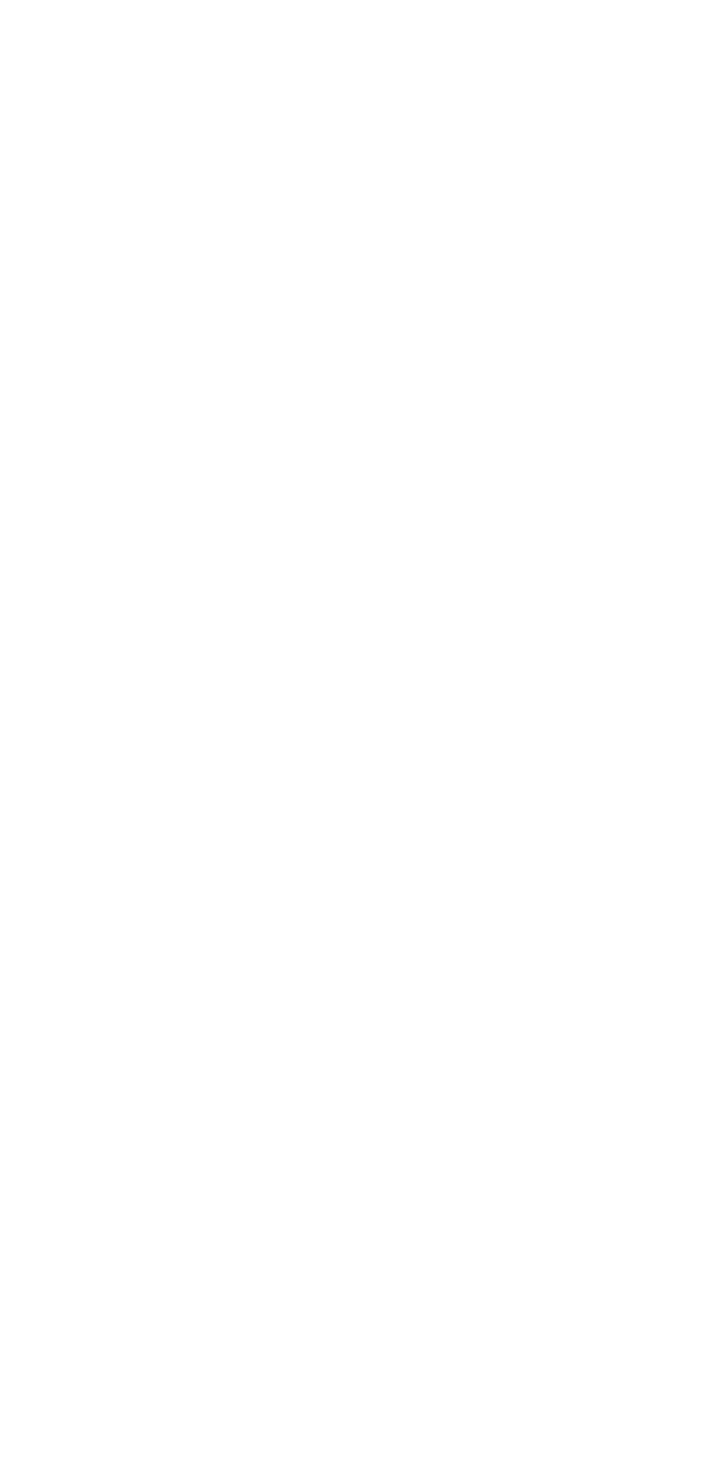
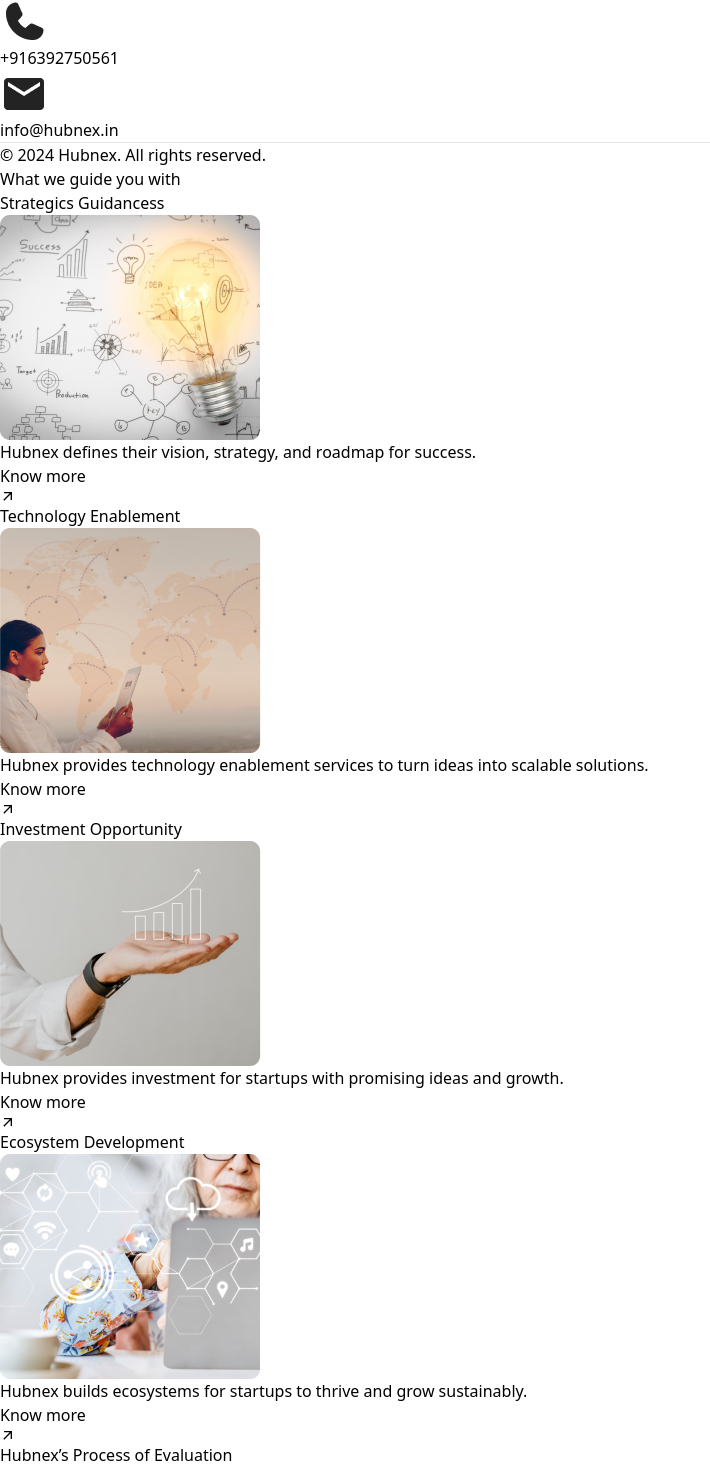
Before and after one commit to Harshaltwc123/react-deploy-vercel, a React (Vite) app: page / in a window 1280 px wide. Shown: the part 8177-9647 px from the top of the page, without its empty margins (0-710 px from the left). Before the commit the page ends 7403 px from the top, so only its background shows below. Built offline with nearby package versions, Linux system fonts and the light colour scheme.

Commit message:
first commit1

```diff
--- a/src/App.jsx
+++ b/src/App.jsx
@@ -4,6 +4,17 @@ import Faq from "./component/Faq";
 import Ecosystemdevelopment from "./component/Ecosystemdevelopment";
 import Feedbackcard from "./component/Feedbackcard";
 import Flipcard from "./component/Flipcard";
+import Footer from "./component/Footer";
+import Guide from "./component/Guide";
+import Home1 from "./component/Home1";
+import Implements from "./component/Implements";
+import Investmentopportunity from "./component/Investmentopportunity";
+import Landing from "./component/Landing";
+import Scrollingcard from "./component/Scrollingcard";
+import Strategicguidence from "./component/Strategicguidence";
+import Technologyenablement from "./component/Technologyenablement";
+import Unleash from "./component/Unleash";
+import Navbar from "./component/Navbar";
 
 
 
@@ -11,11 +22,23 @@ function App() {
   return (
 
  <div>
+
   <Brands/>
   <Faq/>
   <Ecosystemdevelopment/>
   <Feedbackcard/>
   <Flipcard/>
+  <Footer/>
+  <Guide/>
+  <Home1/>
+  <Implements/>
+  <Investmentopportunity/>
+  <Landing/>
+  <Scrollingcard/>
+  <Strategicguidence/>
+  <Technologyenablement/>
+  <Unleash/>
+
  </div>
   );
 }
```
